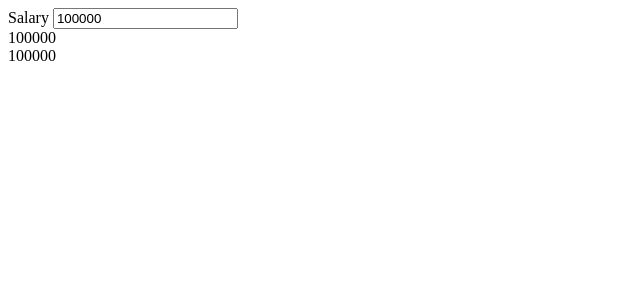
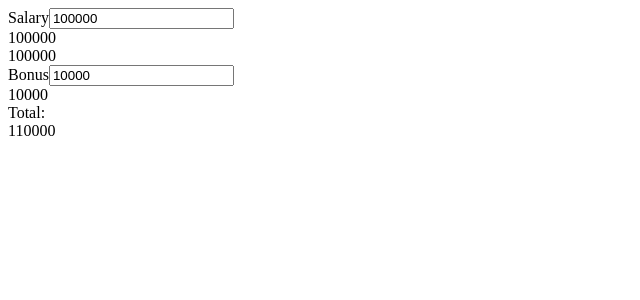
Before and after one commit to weiyilee17/jotai-rebuild, a React (Vite) app: page / in a window 1280 px wide. Shown: the top 300 px of the page, without its empty margins (0-640 px from the left). Built offline with nearby package versions, Linux system fonts and the light colour scheme.

Commit message:
Add get function support to atom.
When a callback is provided, it provides the get
function for users to get other atom's value, and
update its own value when the depending atom changes

```diff
--- a/src/App.tsx
+++ b/src/App.tsx
@@ -1,6 +1,8 @@
 import { atom, useAtom, useAtomValue } from './jotai';
 
-const salaryAtom = atom<number>(100_000);
+const salaryAtom = atom(100_000);
+const bonusAtom = atom(10_000);
+const totalSalaryAtom = atom((get) => get(salaryAtom) + get(bonusAtom));
 
 function SalaryDisplay() {
   const salary = useAtomValue<number>(salaryAtom);
@@ -9,11 +11,13 @@ function SalaryDisplay() {
 
 function App() {
   const [salary, setSalary] = useAtom<number>(salaryAtom);
+  const [bonus, setBonus] = useAtom<number>(bonusAtom);
+  const totalSalary = useAtomValue<number>(totalSalaryAtom);
 
   return (
     <>
       <div>
-        <label htmlFor='salary'>Salary </label>
+        <label htmlFor='salary'>Salary</label>
         <input
           type='number'
           id='salary'
@@ -22,7 +26,22 @@ function App() {
         />
       </div>
       <div>{salary}</div>
+
       <SalaryDisplay />
+
+      <div>
+        <label htmlFor='bonus'>Bonus</label>
+        <input
+          type='number'
+          id='bonus'
+          value={bonus}
+          onChange={(e) => setBonus(+e.target.value)}
+        />
+      </div>
+      <div>{bonus}</div>
+
+      <div>Total:</div>
+      <div>{totalSalary}</div>
     </>
   );
 }
--- a/src/jotai.ts
+++ b/src/jotai.ts
@@ -7,10 +7,33 @@ type Atom<AtomType> = {
   subscribe: (callback: (newValue: AtomType) => void) => () => void;
 };
 
-export function atom<AtomType>(initialValue: AtomType): Atom<AtomType> {
-  let value = initialValue;
+export type AtomGetter<AtomType> = (get: <Target>(a: Atom<Target>) => Target) => AtomType;
+
+export function atom<AtomType>(initialValue: AtomType | AtomGetter<AtomType>): Atom<AtomType> {
+  let value = typeof initialValue === 'function' ? (null as AtomType) : initialValue;
 
   const subscribers = new Set<(newValue: AtomType) => void>();
+
+  function get<Target>(atom: Atom<Target>) {
+    let currentValue = atom.get();
+    atom.subscribe((newValue) => {
+      if (currentValue === newValue) {
+        return;
+      }
+
+      currentValue = newValue;
+      computeValue();
+      subscribers.forEach((callback) => callback(value));
+    });
+
+    return currentValue;
+  }
+
+  function computeValue() {
+    value = typeof initialValue === 'function' ? (initialValue as AtomGetter<AtomType>)(get) : value;
+  }
+
+  computeValue();
 
   return {
     get: () => value,
@@ -28,7 +51,7 @@ export function atom<AtomType>(initialValue: AtomType): Atom<AtomType> {
   };
 }
 
-export function useAtom<AtomType>(atom: Atom<AtomType>) {
+export function useAtom<AtomType>(atom: Atom<AtomType>): [AtomType, (newValue: AtomType) => void] {
   return [useSyncExternalStore(atom.subscribe, atom.get), atom.set];
 }
 
```
